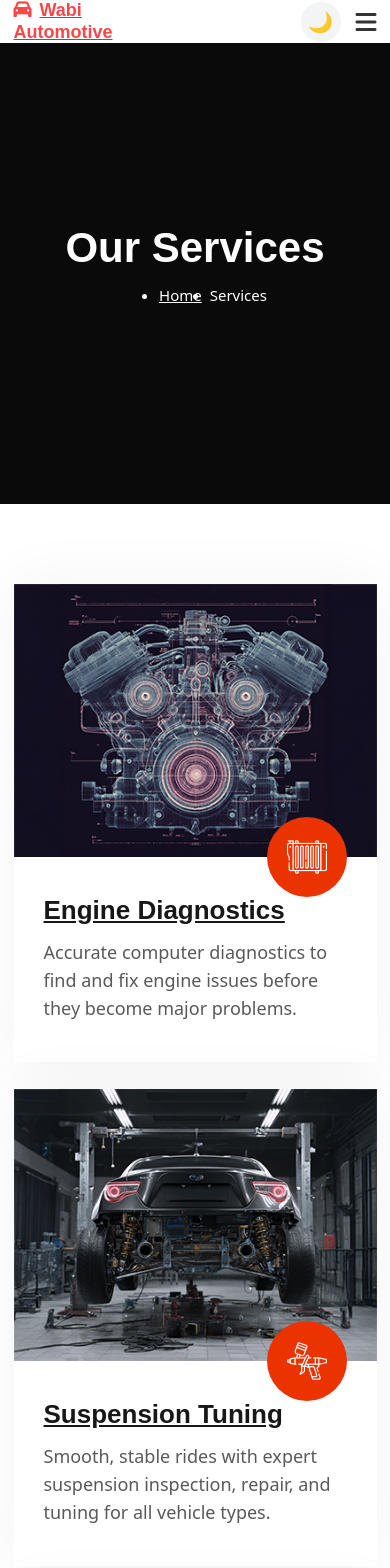
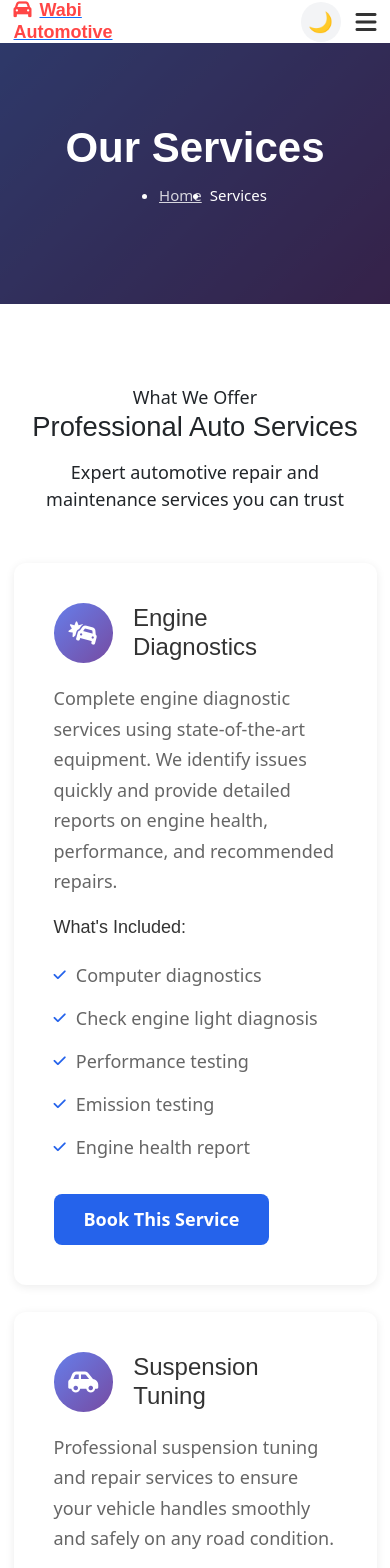
Before and after one commit to fassiliss/wabi-auto, a Next.js app: page /services in a window 390 px wide. Shown: the top 1568 px of the page. Built offline with nearby package versions, Linux system fonts and the light colour scheme.

Commit message:
Complete Wabi Auto: Services page with anchor links, booking system, blog, testimonials, mobile responsive, dark mode, email notifications

```diff
--- a/app/components/Header.tsx
+++ b/app/components/Header.tsx
@@ -32,9 +32,9 @@ export default function Header() {
                 <span>
                   <i className="fa-solid fa-location-dot"></i> 6391 Elgin Rt.Mirpur, 10299
                 </span>
-                {/*<span>*/}
-                {/*  <i className="fa-solid fa-clock"></i> Sunday - Friday: 9 am - 8 pm*/}
-                {/*</span>*/}
+                <span>
+                  <i className="fa-solid fa-clock"></i> Sunday - Friday: 9 am - 8 pm
+                </span>
               </div>
             </div>
             <div className="col-lg-6 col-md-6">
@@ -90,7 +90,19 @@ export default function Header() {
                 <ul>
                   <li><a href="/">Home</a></li>
                   <li><a href="/about">About Us</a></li>
-                  <li><a href="/services">Services</a></li>
+
+                  {/* Services Dropdown with Anchor Links */}
+                  <li className="has-submenu">
+                    <a href="/services">Services</a>
+                    <ul className="submenu">
+                      <li><a href="/services#engine-diagnostics">Engine Diagnostics</a></li>
+                      <li><a href="/services#suspension-tuning">Suspension Tuning</a></li>
+                      <li><a href="/services#transmission-service">Transmission Service</a></li>
+                      <li><a href="/services#oil-change">Oil Change</a></li>
+                      <li><a href="/services#brake-repair">Brake Repair</a></li>
+                    </ul>
+                  </li>
+
                   <li><a href="/blog">Blog</a></li>
                   <li><a href="/testimonials">Testimonials</a></li>
                   <li><a href="/booking" style={{ color: '#2563eb', fontWeight: '600' }}>Book Service</a></li>
--- a/app/services/[slug]/page.tsx
+++ /dev/null
@@ -1,170 +0,0 @@
-import Footer from "../../components/Footer";
-
-// Simple service data map
-const services: Record<
-    string,
-    {
-        title: string;
-        image: string;
-        short: string;
-        description: string;
-        features: string[];
-    }
-> = {
-    "engine-diagnostics": {
-        title: "Engine Diagnostics",
-        image: "/images/service/service-custom1.png",
-        short: "Advanced engine checks to keep your car running smoothly.",
-        description:
-            "We use advanced diagnostic tools to analyze your engine's performance, detect error codes, and identify issues before they become major problems. From fuel system checks to ignition analysis, we ensure your engine is operating at its best.",
-        features: [
-            "Full ECU Scan",
-            "Fuel System Inspection",
-            "Ignition System Check",
-            "Performance Analysis",
-        ],
-    },
-    "suspension-tuning": {
-        title: "Suspension Tuning",
-        image: "/images/service/service-2.jpg",
-        short: "Comfort, control, and stability for every drive.",
-        description:
-            "Our suspension tuning service focuses on improving ride comfort, handling, and overall stability. Whether you want a smoother city ride or a more responsive feel, we adjust your suspension to match your driving style.",
-        features: [
-            "Shock Absorber Inspection",
-            "Springs & Coil Check",
-            "Balance & Alignment",
-            "Comfort & Handling Tuning",
-        ],
-    },
-    "transmission-service": {
-        title: "Transmission Service",
-        image: "/images/service/service-3.jpg",
-        short: "Smooth shifting and long-lasting transmission health.",
-        description:
-            "We provide complete transmission service, from fluid changes to detailed inspection and performance testing. Our goal is to prevent costly failures and keep your vehicle shifting smoothly.",
-        features: [
-            "Transmission Fluid Change",
-            "Diagnostic Scan",
-            "Leak Inspection",
-            "Road Test & Performance Check",
-        ],
-    },
-};
-
-export default function ServiceDetailsPage({
-                                               params,
-                                           }: {
-    params: { slug: string };
-}) {
-    const service = services[params.slug];
-
-    if (!service) {
-        return (
-            <main style={{ padding: "4rem", textAlign: "center" }}>
-                <h1>Service Not Found</h1>
-                <p>
-                    The service you are looking for does not exist. Please go back to{" "}
-                    <a href="/services" style={{ textDecoration: "underline" }}>
-                        Services
-                    </a>
-                    .
-                </p>
-            </main>
-        );
-    }
-
-    return (
-        <>
-            {/* Breadcrumb */}
-            <div
-                className="te-breadcrumb-area"
-                style={{
-                    backgroundImage: "url('/images/section-bg/page-header.jpg')",
-                }}
-            >
-                <div className="container">
-                    <div className="te-breadcrumb-content text-center">
-                        <h1 className="te-breadcrumb-title">{service.title}</h1>
-                        <ul className="te-breadcrumb-list">
-                            <li>
-                                <a href="/">Home</a>
-                            </li>
-                            <li>
-                                <a href="/services">Services</a>
-                            </li>
-                            <li className="active">{service.title}</li>
-                        </ul>
-                    </div>
-                </div>
-            </div>
-
-            {/* Service Details Content */}
-            <section className="te-py-120">
-                <div className="container">
-                    <div className="row gy-5">
-                        {/* Main content */}
-                        <div className="col-lg-8">
-                            <div className="te-service-details">
-                                <div className="te-service-image mb-4">
-                                    <img
-                                        src={service.image}
-                                        alt={service.title}
-                                        className="img-fluid"
-                                    />
-                                </div>
-
-                                <h2 className="mb-3">{service.title}</h2>
-                                <p className="te-service-short-desc">{service.short}</p>
-
-                                <p className="te-service-desc">{service.description}</p>
-
-                                <h3 className="mt-4 mb-3">What&apos;s Included</h3>
-                                <ul className="te-service-list">
-                                    {service.features.map((f, i) => (
-                                        <li key={i}>{f}</li>
-                                    ))}
-                                </ul>
-                            </div>
-                        </div>
-
-                        {/* Sidebar */}
-                        <div className="col-lg-4">
-                            <aside className="te-sidebar">
-                                <div className="te-sidebar-widget mb-4">
-                                    <h4 className="te-sidebar-title">All Services</h4>
-                                    <ul>
-                                        {Object.keys(services).map((key) => (
-                                            <li key={key}>
-                                                <a href={`/services/${key}`}>{services[key].title}</a>
-                                            </li>
-                                        ))}
-                                    </ul>
-                                </div>
-
-                                <div className="te-sidebar-widget te-contact-box">
-                                    <h4 className="te-sidebar-title">Need Help?</h4>
-                                    <p>
-                                        Call us for quick support, booking, or questions about this
-                                        service.
-                                    </p>
-                                    <p className="mb-1">
-                                        <strong>Phone:</strong> (307) 555-0133
-                                    </p>
-                                    <p className="mb-3">
-                                        <strong>Email:</strong> info@example.com
-                                    </p>
-                                    <a href="/contact" className="te-theme-btn w-100 text-center">
-                                        CONTACT US
-                                    </a>
-                                </div>
-                            </aside>
-                        </div>
-                    </div>
-                </div>
-            </section>
-
-            <Footer />
-        </>
-    );
-}
--- a/app/services/page.tsx
+++ b/app/services/page.tsx
@@ -1,137 +1,198 @@
-import Footer from "../components/Footer";
+'use client';
+
+import Footer from '../components/Footer';
+
 
 export default function ServicesPage() {
+  const services = [
+    {
+      id: 'engine-diagnostics',
+      title: 'Engine Diagnostics',
+      icon: 'fa-solid fa-car-burst',
+      description: 'Complete engine diagnostic services using state-of-the-art equipment. We identify issues quickly and provide detailed reports on engine health, performance, and recommended repairs.',
+      features: [
+        'Computer diagnostics',
+        'Check engine light diagnosis',
+        'Performance testing',
+        'Emission testing',
+        'Engine health report',
+      ],
+    },
+    {
+      id: 'suspension-tuning',
+      title: 'Suspension Tuning',
+      icon: 'fa-solid fa-car-side',
+      description: 'Professional suspension tuning and repair services to ensure your vehicle handles smoothly and safely on any road condition.',
+      features: [
+        'Shock and strut replacement',
+        'Spring replacement',
+        'Alignment services',
+        'Ride height adjustment',
+        'Performance upgrades',
+      ],
+    },
+    {
+      id: 'transmission-service',
+      title: 'Transmission Service',
+      icon: 'fa-solid fa-gears',
+      description: 'Expert transmission maintenance and repair services to keep your vehicle shifting smoothly and running efficiently.',
+      features: [
+        'Transmission fluid change',
+        'Transmission flush',
+        'Filter replacement',
+        'Leak repair',
+        'Complete rebuilds',
+      ],
+    },
+    {
+      id: 'oil-change',
+      title: 'Oil Change',
+      icon: 'fa-solid fa-oil-can',
+      description: 'Quick and professional oil change services using premium oils and filters to keep your engine running at peak performance.',
+      features: [
+        'Conventional oil change',
+        'Synthetic oil change',
+        'Oil filter replacement',
+        'Fluid level check',
+        'Multi-point inspection',
+      ],
+    },
+    {
+      id: 'brake-repair',
+      title: 'Brake Repair',
+      icon: 'fa-solid fa-circle-stop',
+      description: 'Complete brake system inspection, maintenance, and repair services to ensure your safety on the road.',
+      features: [
+        'Brake pad replacement',
+        'Rotor resurfacing/replacement',
+        'Brake fluid flush',
+        'Caliper service',
+        'ABS diagnostics',
+      ],
+    },
+  ];
+
   return (
     <>
-            {/* Page Banner / Breadcrumb */}
       <div
         className="te-breadcrumb-area"
         style={{
-                    backgroundImage: "url('/images/section-bg/page-header.jpg')", // you can change to service-bg later
+          background: 'linear-gradient(135deg, #667eea 0%, #764ba2 100%)',
+          padding: '80px 0',
         }}
       >
         <div className="container">
           <div className="te-breadcrumb-content text-center">
-                        <h1 className="te-breadcrumb-title">Our Services</h1>
+            <h1 className="te-breadcrumb-title" style={{ color: 'white' }}>Our Services</h1>
             <ul className="te-breadcrumb-list">
               <li>
-                                <a href="/">Home</a>
+                <a href="/" style={{ color: 'rgba(255,255,255,0.8)' }}>Home</a>
               </li>
-                            <li className="active">Services</li>
+              <li className="active" style={{ color: 'white' }}>Services</li>
             </ul>
           </div>
         </div>
       </div>
 
-            {/* Services List */}
       <section className="te-py-120">
         <div className="container">
-                    <div className="row gy-4 justify-content-center">
-                        {/* Service 1 */}
-                        <div className="col-xl-4 col-md-6">
-                            <div className="te-info-card style-2">
-                                <div className="te-info-card-inner">
-                                    <div className="image">
-                                        <img
-                                            src="/images/service/service-custom1.png"
-                                            alt="Engine Diagnostics"
-                                        />
+          <div className="te-section-title-wrapper text-center" style={{ marginBottom: '50px' }}>
+            <span className="short-title">What We Offer</span>
+            <h2 className="title">Professional Auto Services</h2>
+            <p className="desc" style={{ maxWidth: '600px', margin: '15px auto 0' }}>
+              Expert automotive repair and maintenance services you can trust
+            </p>
           </div>
-                                    <div className="te-content-wrapper">
-                                        <div className="icon">
-                                            <img
-                                                src="/images/icon/info-card/v-2/icon-1.png"
-                                                alt="Engine Diagnostics icon"
-                                            />
+
+          <div className="row gy-4">
+            {services.map((service) => (
+              <div key={service.id} id={service.id} className="col-lg-6" style={{ scrollMarginTop: '100px' }}>
+                <div style={{
+                  background: 'white',
+                  padding: '40px',
+                  borderRadius: '12px',
+                  boxShadow: '0 2px 10px rgba(0,0,0,0.08)',
+                  height: '100%',
+                }}>
+                  <div style={{ display: 'flex', alignItems: 'center', marginBottom: '20px' }}>
+                    <div style={{
+                      width: '60px',
+                      height: '60px',
+                      borderRadius: '50%',
+                      background: 'linear-gradient(135deg, #667eea 0%, #764ba2 100%)',
+                      display: 'flex',
+                      alignItems: 'center',
+                      justifyContent: 'center',
+                      marginRight: '20px',
+                    }}>
+                      <i className={service.icon} style={{ fontSize: '24px', color: 'white' }}></i>
                     </div>
-                                        <div className="te-title-wrapper">
-                                            <h2 className="title">
-                                                <a href="#">Engine Diagnostics</a>
-                                            </h2>
+                    <h3 style={{ margin: 0, fontSize: '24px', color: '#333' }}>{service.title}</h3>
                   </div>
-                                        <div className="content">
-                                            <p className="desc">
-                                                Accurate computer diagnostics to find and fix engine
-                                                issues before they become major problems.
+
+                  <p style={{ color: '#666', lineHeight: '1.7', marginBottom: '20px' }}>
+                    {service.description}
                   </p>
+
+                  <h4 style={{ fontSize: '18px', color: '#333', marginBottom: '15px' }}>What's Included:</h4>
+                  <ul style={{ listStyle: 'none', padding: 0, margin: 0 }}>
+                    {service.features.map((feature, index) => (
+                      <li key={index} style={{
+                        padding: '8px 0',
+                        color: '#666',
+                        display: 'flex',
+                        alignItems: 'center',
+                      }}>
+                        <i className="fa-solid fa-check" style={{
+                          color: '#2563eb',
+                          marginRight: '10px',
+                          fontSize: '14px',
+                        }}></i>
+                        {feature}
+                      </li>
+                    ))}
+                  </ul>
+
+                  <div style={{ marginTop: '25px' }}>
+                    <a
+                      href="/booking"
+                      style={{
+                        display: 'inline-block',
+                        padding: '12px 30px',
+                        background: '#2563eb',
+                        color: 'white',
+                        borderRadius: '8px',
+                        textDecoration: 'none',
+                        fontWeight: '600',
+                        transition: 'all 0.3s ease',
+                      }}
+                    >
+                      Book This Service
+                    </a>
                   </div>
                 </div>
               </div>
-                            </div>
-                        </div>
-
-                        {/* Service 2 */}
-                        <div className="col-xl-4 col-md-6">
-                            <div className="te-info-card style-2">
-                                <div className="te-info-card-inner">
-                                    <div className="image">
-                                        <img
-                                            src="/images/service/service-custom2.png"
-                                            alt="Suspension Tuning"
-                                        />
-                                    </div>
-                                    <div className="te-content-wrapper">
-                                        <div className="icon">
-                                            <img
-                                                src="/images/icon/info-card/v-2/icon-2.png"
-                                                alt="Suspension Tuning icon"
-                                            />
-                                        </div>
-                                        <div className="te-title-wrapper">
-                                            <h2 className="title">
-                                                <a href="#">Suspension Tuning</a>
-                                            </h2>
-                                        </div>
-                                        <div className="content">
-                                            <p className="desc">
-                                                Smooth, stable rides with expert suspension inspection,
-                                                repair, and tuning for all vehicle types.
-                                            </p>
-                                        </div>
-                                    </div>
-                                </div>
-                            </div>
-                        </div>
-
-                        {/* Service 3 */}
-                        <div className="col-xl-4 col-md-6">
-                            <div className="te-info-card style-2">
-                                <div className="te-info-card-inner">
-                                    <div className="image">
-                                        <img
-                                            src="/images/service/service-custom3.png"
-                                            alt="Transmission Service"
-                                        />
-                                    </div>
-                                    <div className="te-content-wrapper">
-                                        <div className="icon">
-                                            <img
-                                                src="/images/icon/info-card/v-2/icon-3.png"
-                                                alt="Transmission Service icon"
-                                            />
-                                        </div>
-                                        <div className="te-title-wrapper">
-                                            <h2 className="title">
-                                                <a href="#">Transmission Service</a>
-                                            </h2>
-                                        </div>
-                                        <div className="content">
-                                            <p className="desc">
-                                                Professional transmission inspection, fluid change, and
-                                                repair to keep your gears shifting smoothly.
-                                            </p>
-                                        </div>
-                                    </div>
-                                </div>
-                            </div>
-                        </div>
-
-                        {/* You can add more services here the same way */}
+            ))}
           </div>
         </div>
       </section>
 
       <Footer />
+
+      <style jsx>{`
+        .dark h1, .dark h2, .dark h3, .dark h4 {
+          color: #ffffff !important;
+        }
+
+        .dark p, .dark li {
+          color: #d1d5db !important;
+        }
+
+        .dark div[style*="background: white"] {
+          background: #1a1a1a !important;
+          box-shadow: 0 2px 10px rgba(255,255,255,0.05) !important;
+        }
+      `}</style>
     </>
   );
 }
```
Lines whose indentation alone changed are shown as unchanged.
